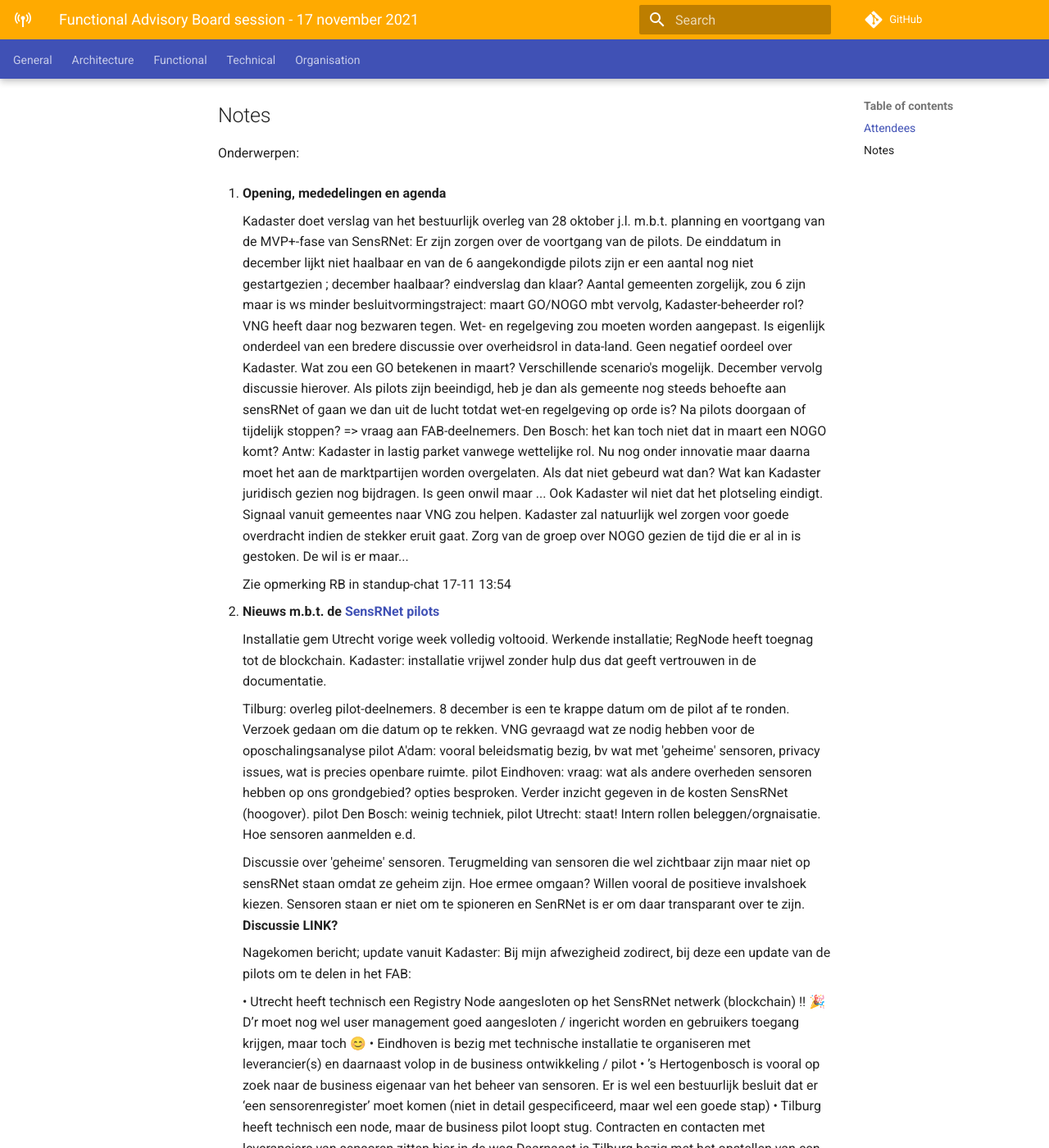
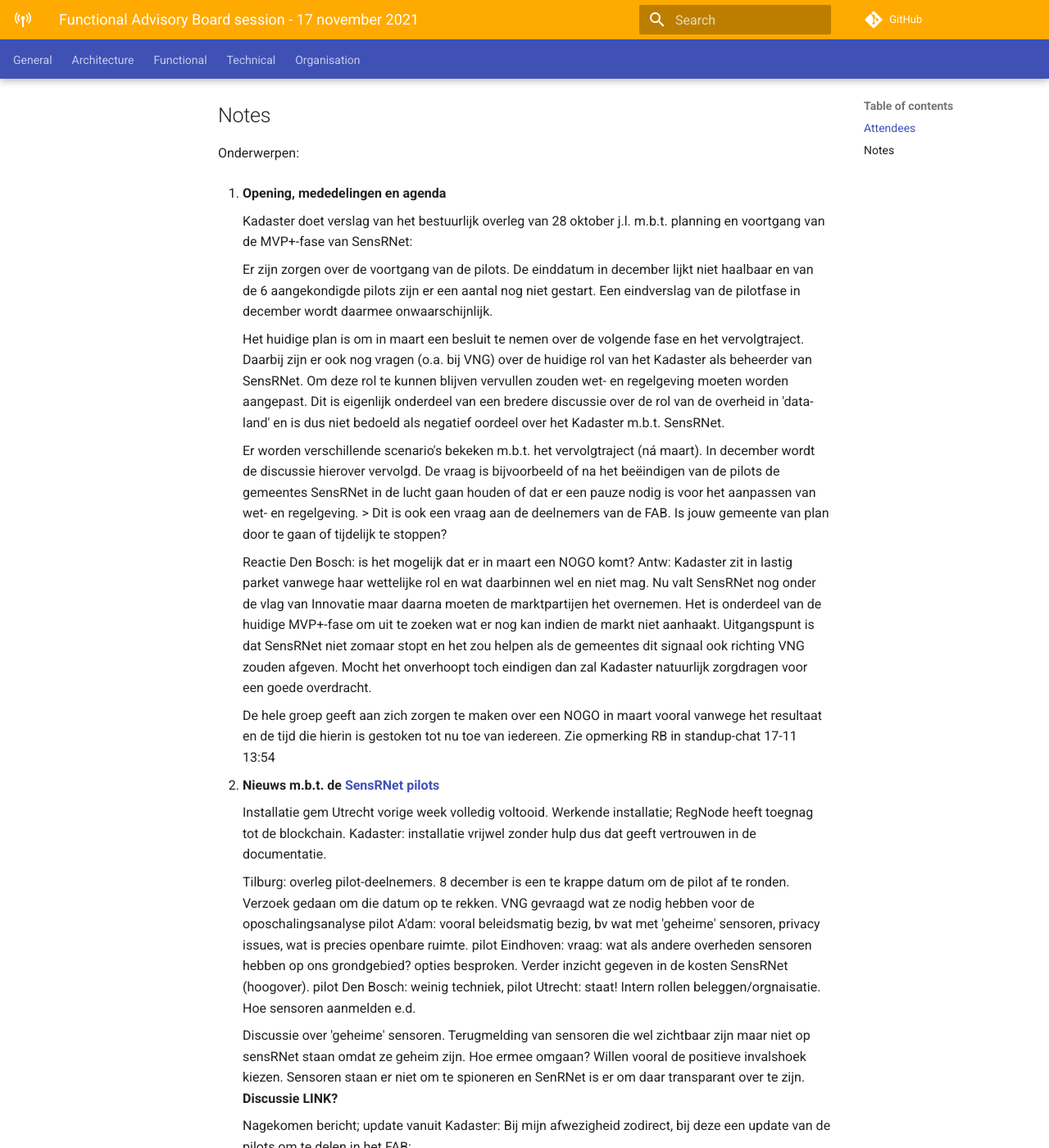
Before and after one commit to kadaster-labs/sensrnet-home, an MkDocs documentation site: the page built from docs/notes/2021-11-17-FAB-notes.md, in a window 1280 px wide and 1400 px high, scrolled down 588 px. Shown: the whole window at 82% size. Built offline with MkDocs 1.6.1 and Material for MkDocs 9.7.7, drawn with Linux system fonts in a browser that asks for light colours; comment, search, counter and statistics services are not loaded.

Commit message:
Update 2021-11-17-FAB-notes.md

```diff
--- a/docs/notes/2021-11-17-FAB-notes.md
+++ b/docs/notes/2021-11-17-FAB-notes.md
@@ -23,15 +23,18 @@
 1. **Opening, mededelingen en agenda**
 
      Kadaster doet verslag van het bestuurlijk overleg van 28 oktober j.l. m.b.t. planning en voortgang van de MVP+-fase van SensRNet:
-     Er zijn zorgen over de voortgang van de pilots. De einddatum in december lijkt niet haalbaar en van de 6 aangekondigde pilots zijn er een aantal nog niet gestartgezien ; december haalbaar? eindverslag dan klaar? Aantal gemeenten zorgelijk, zou 6 zijn maar is ws minder
-     besluitvormingstraject: maart GO/NOGO mbt vervolg, Kadaster-beheerder rol? VNG heeft daar nog bezwaren tegen. Wet- en regelgeving zou moeten worden aangepast.
-     Is eigenlijk onderdeel van een bredere discussie over overheidsrol in data-land. Geen negatief oordeel over Kadaster.
-     Wat zou een GO betekenen in maart? Verschillende scenario's mogelijk. December vervolg discussie hierover.
-     Als pilots zijn beeindigd, heb je dan als gemeente nog steeds behoefte aan sensRNet of gaan we dan uit de lucht totdat wet-en regelgeving op orde is?
-     Na pilots doorgaan of tijdelijk stoppen? => vraag aan FAB-deelnemers.
-     Den Bosch: het kan toch niet dat in maart een NOGO komt? Antw: Kadaster in lastig parket vanwege wettelijke rol. Nu nog onder innovatie maar daarna moet het aan de marktpartijen worden overgelaten. Als dat niet gebeurd wat dan? Wat kan Kadaster juridisch gezien nog bijdragen. Is geen onwil maar ... Ook Kadaster wil niet dat het plotseling eindigt. Signaal vanuit gemeentes naar VNG zou helpen. Kadaster zal natuurlijk wel zorgen voor goede overdracht indien de stekker eruit gaat.
-     Zorg van de groep over NOGO gezien de tijd die er al in is gestoken. De wil is er maar...
 
+     Er zijn zorgen over de voortgang van de pilots. De einddatum in december lijkt niet haalbaar en van de 6 aangekondigde pilots zijn er een aantal nog niet gestart. Een eindverslag van de pilotfase in december wordt daarmee onwaarschijnlijk.
+
+     Het huidige plan is om in maart een besluit te nemen over de volgende fase en het vervolgtraject. Daarbij zijn er ook nog vragen (o.a. bij VNG) over de huidige rol van het Kadaster als beheerder van SensRNet. Om deze rol te kunnen blijven vervullen zouden wet- en regelgeving moeten worden aangepast. Dit is eigenlijk onderdeel van een bredere discussie over de rol van de overheid in 'data-land' en is dus niet bedoeld als negatief oordeel over het Kadaster m.b.t. SensRNet.
+
+     Er worden verschillende scenario's bekeken m.b.t. het vervolgtraject (ná maart). In december wordt de discussie hierover vervolgd. De vraag is bijvoorbeeld of na het beëindigen van de pilots de gemeentes SensRNet in de lucht gaan houden of dat er een pauze nodig is voor het aanpassen van wet- en regelgeving.
+        > Dit is ook een vraag aan de deelnemers van de FAB. Is jouw gemeente van plan door te gaan of tijdelijk te stoppen?
+
+     Reactie Den Bosch: is het mogelijk dat er in maart een NOGO komt?
+     Antw: Kadaster zit in lastig parket vanwege haar wettelijke rol en wat daarbinnen wel en niet mag. Nu valt SensRNet nog onder de vlag van Innovatie maar daarna moeten de marktpartijen het overnemen. Het is onderdeel van de huidige MVP+-fase om uit te zoeken wat er nog kan indien de markt niet aanhaakt. Uitgangspunt is dat SensRNet niet zomaar stopt en het zou helpen als de gemeentes dit signaal ook richting VNG zouden afgeven. Mocht het onverhoopt toch eindigen dan zal Kadaster natuurlijk zorgdragen voor een goede overdracht.
+
+     De hele groep geeft aan zich zorgen te maken over een NOGO in maart vooral vanwege het resultaat en de tijd die hierin is gestoken tot nu toe van iedereen.
      Zie opmerking RB in standup-chat 17-11 13:54
 
 
```
